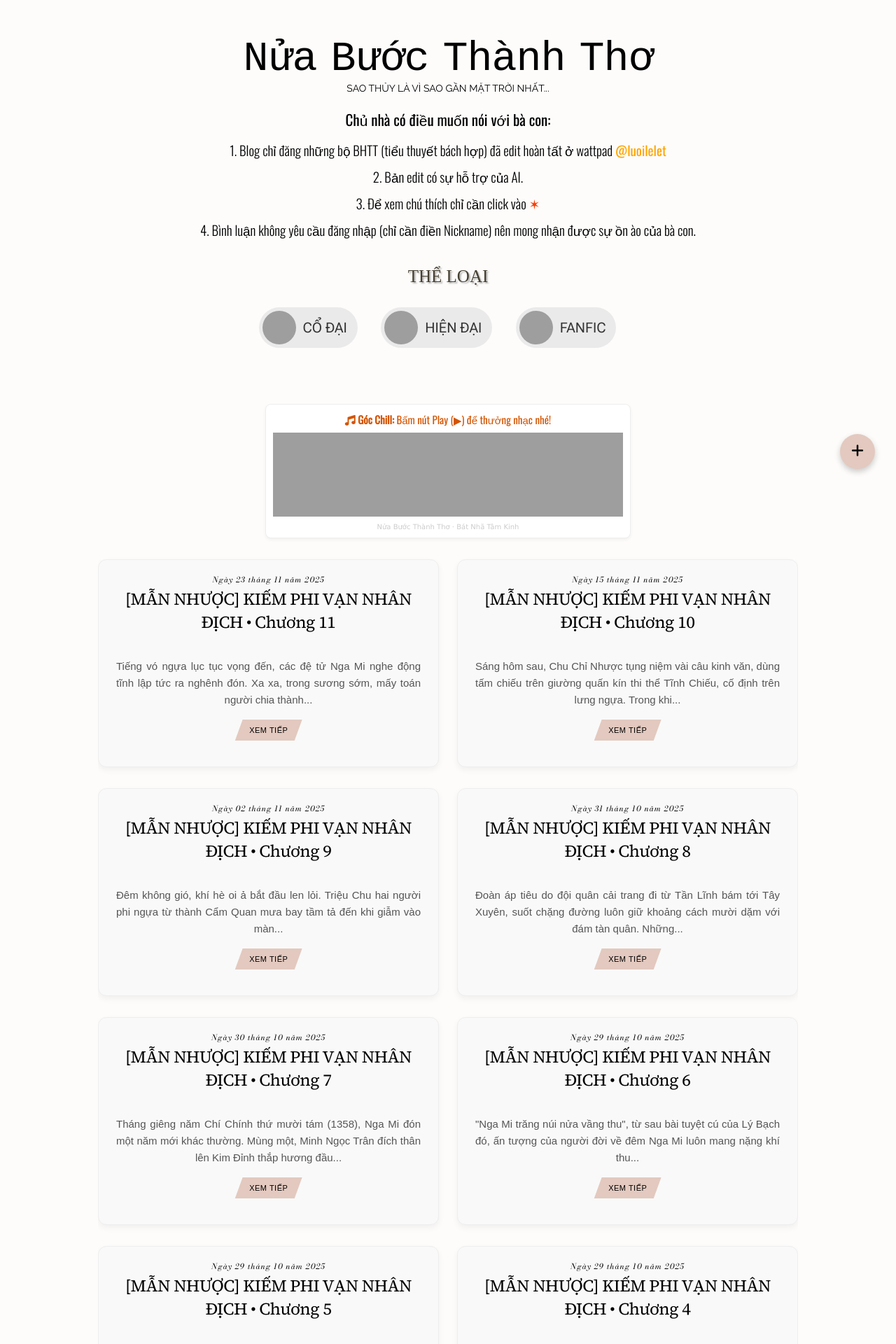
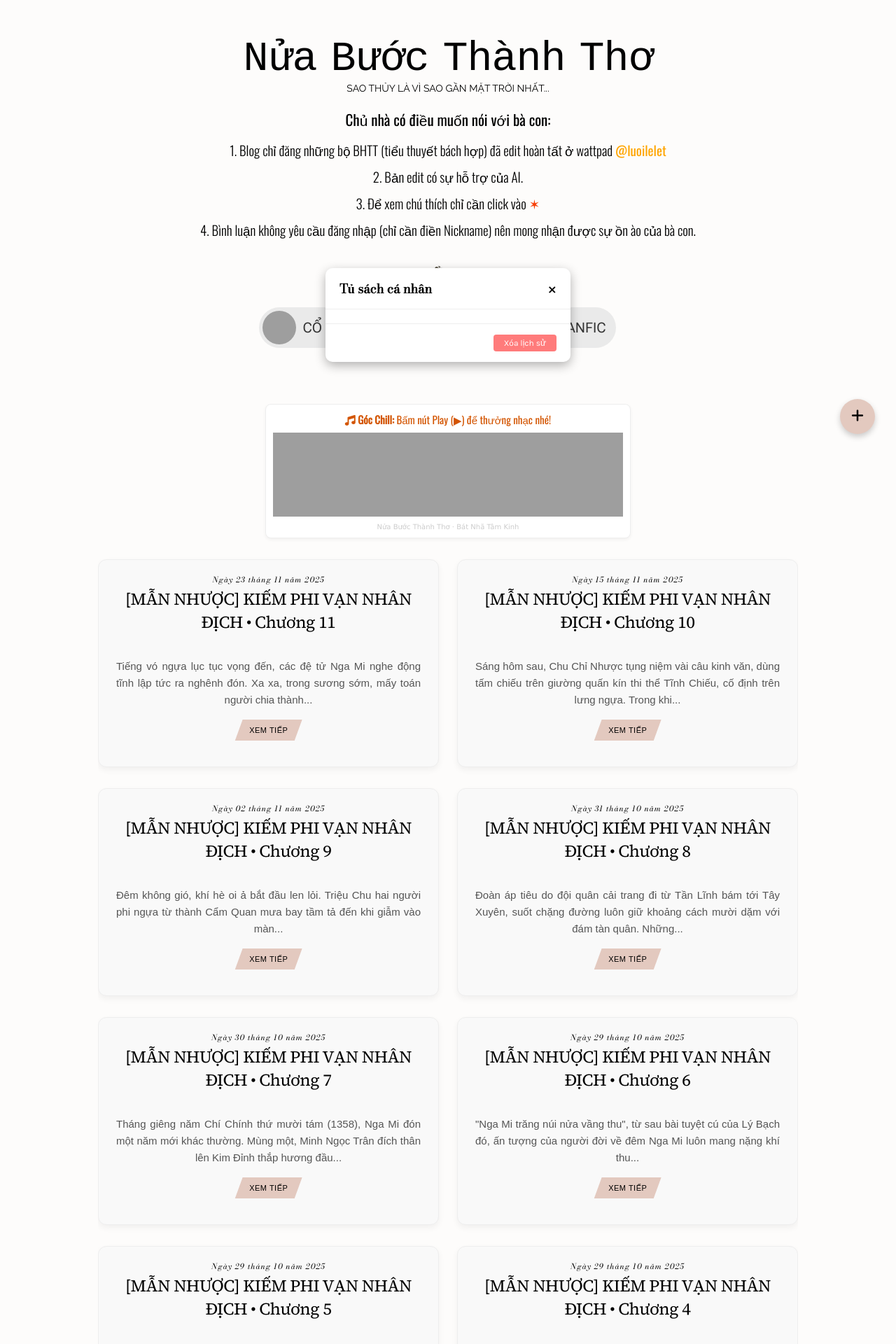
Before and after one commit to nuabuocthanhtho/nuabuocthanhtho.github.io, a Jekyll site: the page built from index.html, in a window 1280 px wide. Shown: the top 1920 px of the page at 70% size. Built offline with Jekyll 4.4.1, drawn with Linux system fonts in a browser that asks for light colours; some web fonts are replaced; the list of posts is cut into pages by our own code; grey boxes are pictures that could not be loaded.

Commit message:
Update default.html

```diff
--- a/_layouts/default.html
+++ b/_layouts/default.html
@@ -191,6 +191,10 @@
        <i class="fas fa-list-ul"></i>
     </a>
 
+    <a href="javascript:;" class="fab-btn" id="open-history-btn" title="Lịch sử đọc">
+       <i class="fas fa-history"></i>
+    </a>
+
     <a href="javascript:;" class="fab-btn" id="open-settings-btn" title="Cài đặt hiển thị">
        <i class="fas fa-font"></i>
     </a>
@@ -208,6 +212,7 @@
     <i class="fas fa-plus"></i>
   </div>
 </div>
+
 <div class="settings-overlay"></div>
 <div class="settings-popup">
     <div class="settings-header">
@@ -241,5 +246,26 @@
         </div>
     </div>
 </div>
+
+<div class="history-overlay"></div>
+<div class="history-popup">
+    <div class="history-header">
+        <h3>Tủ sách cá nhân</h3>
+        <span class="history-close">&times;</span>
+    </div>
+
+    <div class="history-content">
+        <ul id="history-list">
+            </ul>
+        <div id="no-history-msg" style="display:none; text-align:center; color:#888; margin-top:20px;">
+            Bạn chưa đọc truyện nào.
+        </div>
+    </div>
+
+    <div class="history-footer">
+        <button id="clear-history-btn">Xóa lịch sử</button>
+    </div>
+</div>
+
 </body>
 </html>
```
